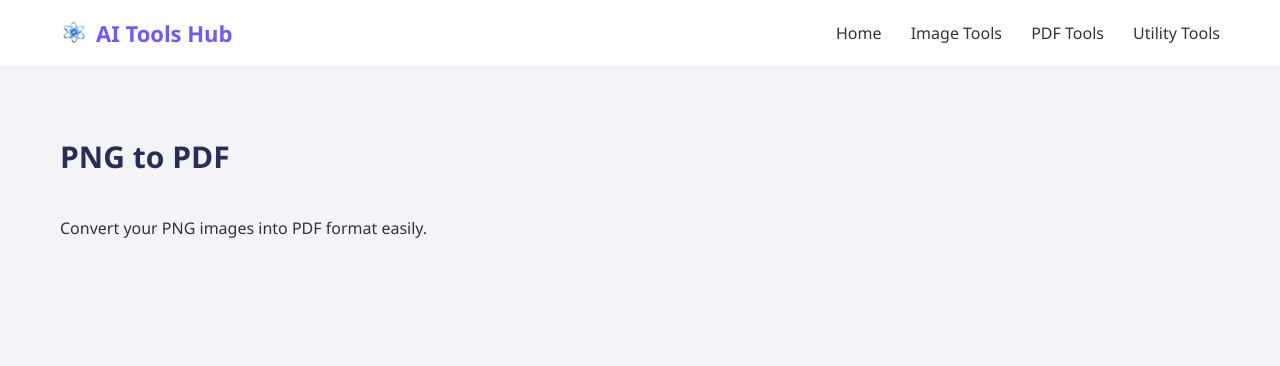
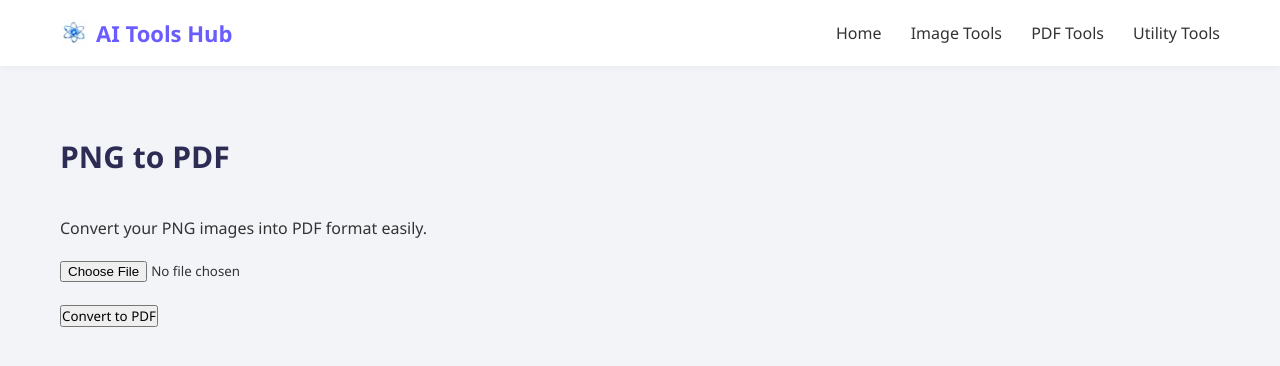
Before and after one commit to afnankhan123456/ai-tools-website-, a Flask app: page /png-to-pdf in a window 1280 px wide. Shown: the top 366 px of the page. Run offline with Flask 3, Linux system fonts and the light colour scheme.

Commit message:
Update png_to_pdf.html

```diff
--- a/templates/pdf_tools/png_to_pdf.html
+++ b/templates/pdf_tools/png_to_pdf.html
@@ -4,6 +4,18 @@
 <section class="tools-section">
     <h2 class="section-title">PNG to PDF</h2>
     <p>Convert your PNG images into PDF format easily.</p>
+
+    <form action="{{ url_for('png_to_pdf_action') }}"
+          method="POST"
+          enctype="multipart/form-data"
+          style="margin-top:20px;">
+
+        <input type="file" name="file" required>
+        <br><br>
+
+        <button type="submit" class="btn">Convert to PDF</button>
+
+    </form>
 </section>
 
 {% endblock %}
```
